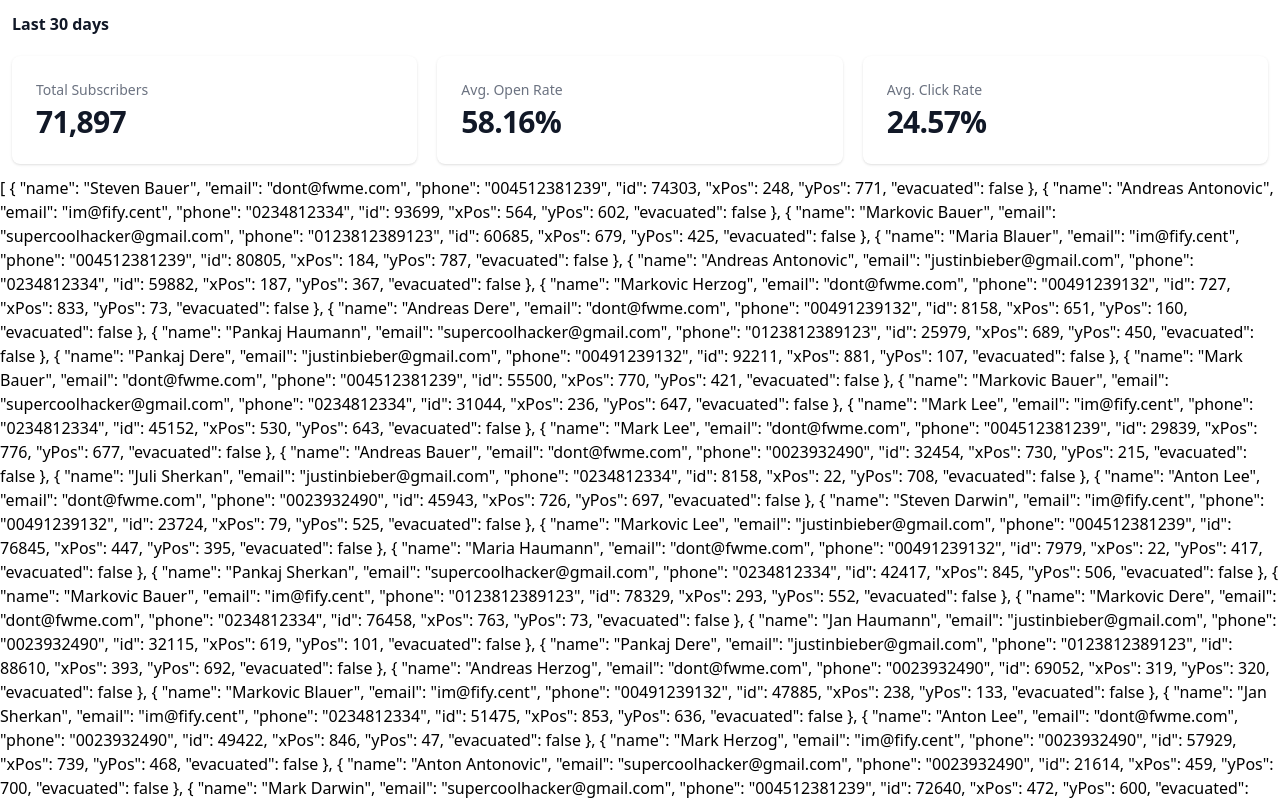
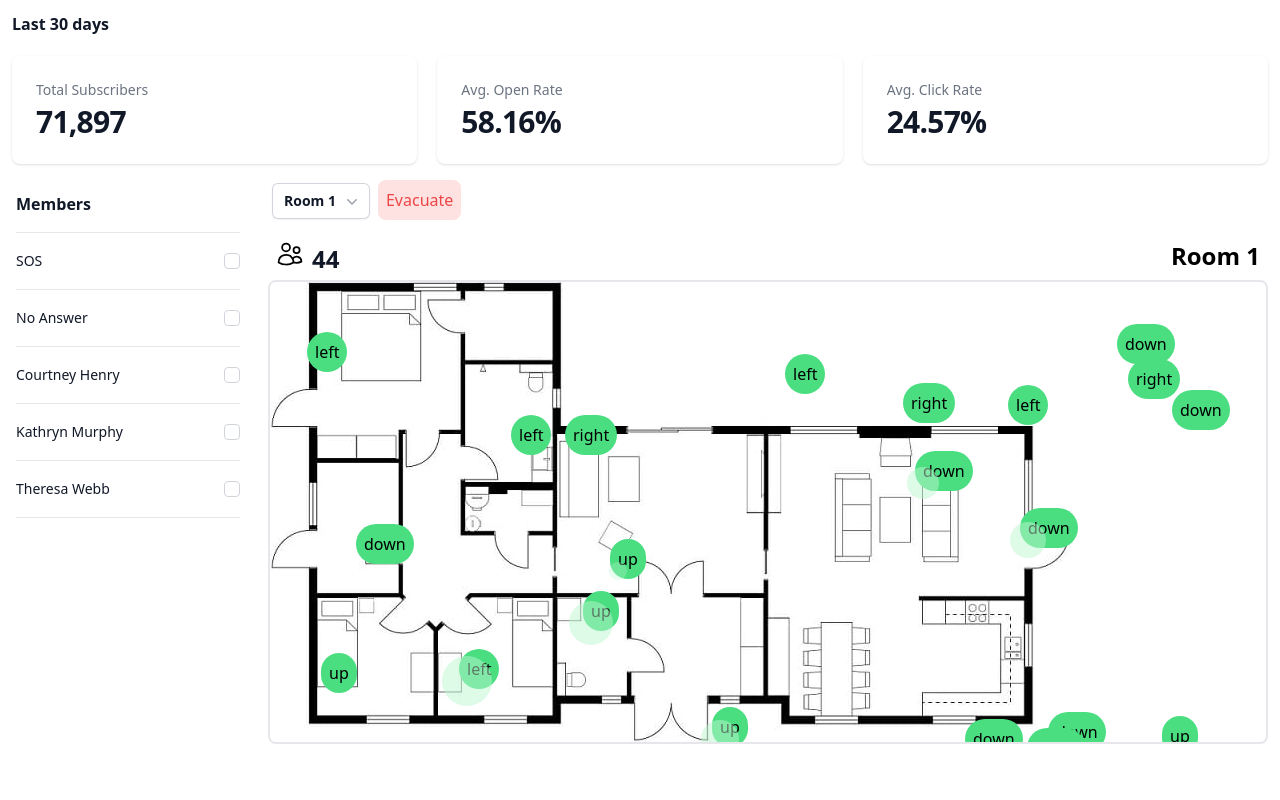
Before and after one commit to snakysnake/StGallen, a Nuxt app in the folder SwissCheeseFrontend/: page / in a window 1280 px wide. Shown: the top 800 px of the page. Built offline with nearby package versions, Linux system fonts and the light colour scheme.

Commit message:
rm debug code

```diff
--- a/SwissCheeseFrontend/app.vue
+++ b/SwissCheeseFrontend/app.vue
@@ -1,7 +1,6 @@
 <template>
   <div v-if="ready">
     <Stats />
-    {{ rooms[currentRoomIndex].peeps }}
     <section class="flex w-full">
       <div class="w-full max-w-xl m-4">
         <SimpleList />
```
